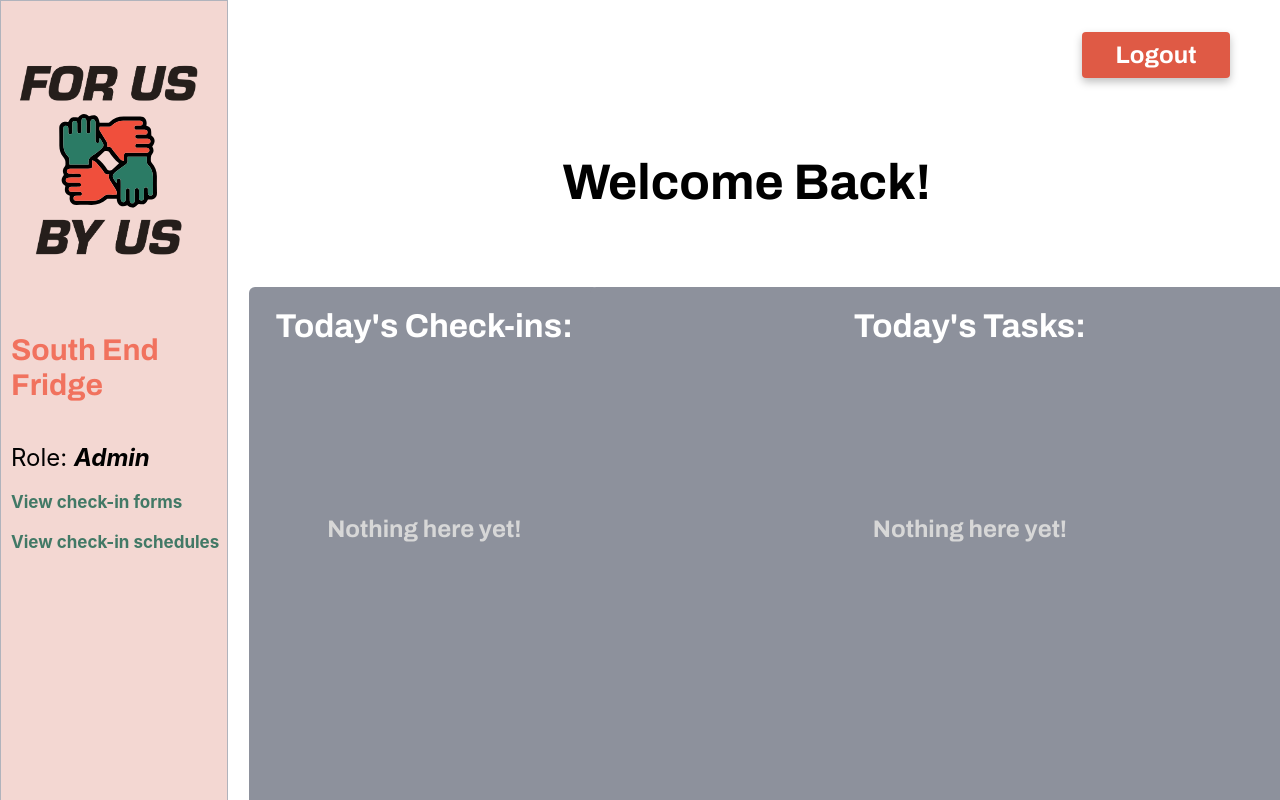
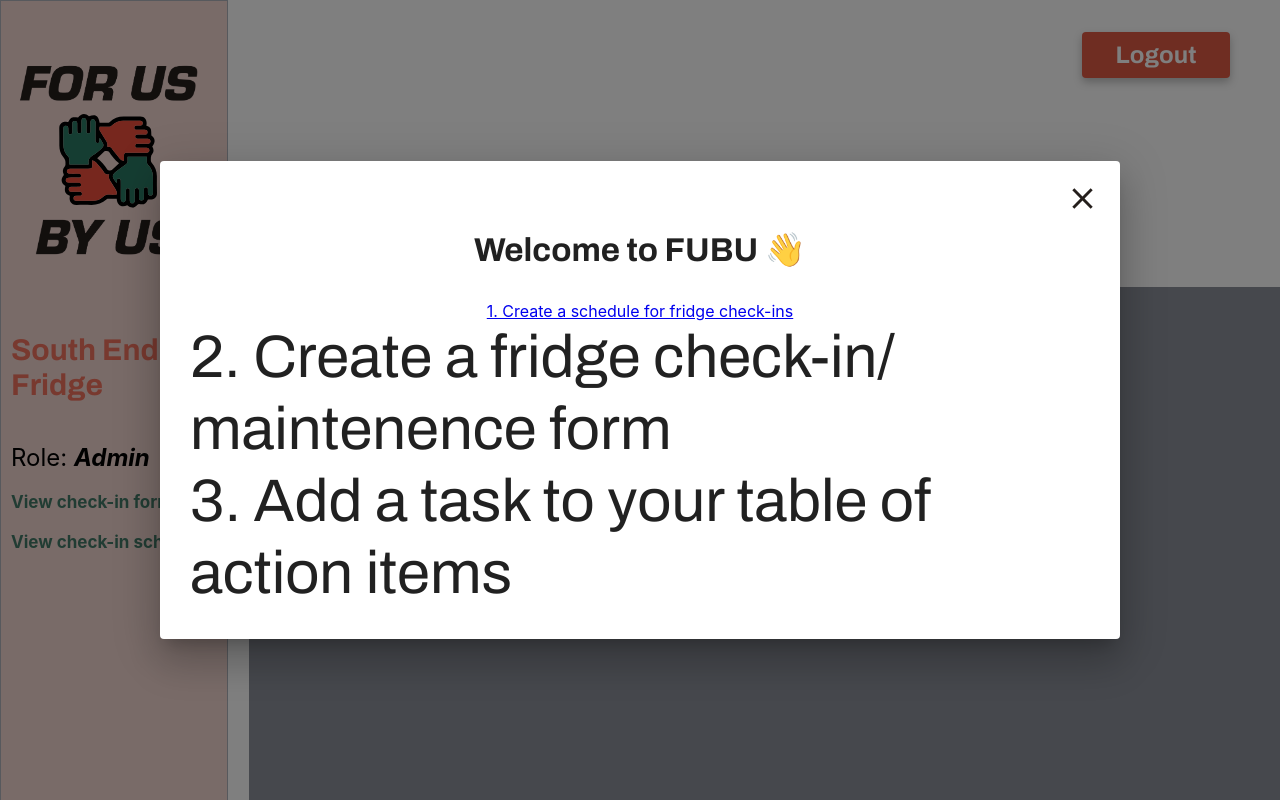
Before and after one commit to skylarsoehl/FUBU, a React (Create React App) app: page /dashboard-admin in a window 1280 px wide. Shown: the top 800 px of the page. Built offline with nearby package versions, Linux system fonts and the light colour scheme.

Commit message:
added pop up dialog for admin next steps

```diff
--- a/src/pages/admin/admin-dashboard.js
+++ b/src/pages/admin/admin-dashboard.js
@@ -1,11 +1,16 @@
 import Sidebar from "../../core/components/core-sidebar";
-import React from "react";
+import React, { useEffect } from "react";
 import { makeStyles } from "@material-ui/core/styles";
 import { ThemeProvider } from "@material-ui/styles";
 import Grid from "@material-ui/core/Grid";
 import theme from "../../theme";
 import { Typography } from "@material-ui/core";
 import Button from "@material-ui/core/Button";
+
+import NextStepsModal from "./next-steps-modal";
+
+import { Link } from "react-router-dom";
+
 // import Card from '@material-ui/core/Card';
 // import CardActions from '@material-ui/core/CardActions';
 // import CardContent from '@material-ui/core/CardContent';
@@ -140,10 +145,15 @@ const useStyles = makeStyles((theme) => ({
 function AdminDashboard() {
   const classes = useStyles();
 
-  setTimeout(function(){ alert("setting up community space modal would pop up like this after page load"); }, 500);
+  const [openDialog, setOpenDialog] = React.useState(false);
+
+  useEffect(() => {
+    setOpenDialog(true);
+  }, []);
 
   return (
     <ThemeProvider theme={theme}>
+      {openDialog ? <NextStepsModal /> : null}
       <Grid container xs={12} className={classes.root}>
         <Grid container xs={2}>
           <Sidebar></Sidebar>
@@ -151,6 +161,8 @@ function AdminDashboard() {
         <Grid container xs={10}>
           <Grid item xs={12} className={classes.logoutRow}>
             <Button
+              component={Link}
+              to="/"
               className={classes.logout}
               variant="contained"
               size="large"
--- /dev/null
+++ b/src/pages/admin/next-steps-modal.js
@@ -0,0 +1,106 @@
+import React from "react";
+import Dialog from "@material-ui/core/Dialog";
+import MuiDialogTitle from "@material-ui/core/DialogTitle";
+import MuiDialogContent from "@material-ui/core/DialogContent";
+import IconButton from "@material-ui/core/IconButton";
+import CloseIcon from "@material-ui/icons/Close";
+import Typography from "@material-ui/core/Typography";
+import { withStyles } from "@material-ui/core/styles";
+import { ThemeProvider } from "@material-ui/styles";
+import theme from "../../theme";
+import Emoji from "../../core/components/core-emoji";
+import { Link } from "react-router-dom";
+import Grid from "@material-ui/core/Grid";
+
+const styles = (theme) => ({
+  root: {
+    margin: 0,
+    padding: theme.spacing(5),
+  },
+  title: {
+    fontWeight: 600,
+    textAlign: "center",
+    paddingTop: "70px",
+  },
+  body: {
+    fontSize: "24px",
+  },
+  closeButton: {
+    position: "absolute",
+    right: theme.spacing(1),
+    top: theme.spacing(1),
+    color: "#251F1C",
+  },
+});
+
+const DialogTitle = withStyles(styles)((props) => {
+  const { children, classes, onClose, ...other } = props;
+  return (
+    <MuiDialogTitle disableTypography className={classes.title} {...other}>
+      <Typography className={classes.h1} variant="h1">
+        {children}
+      </Typography>
+      {onClose ? (
+        <IconButton
+          aria-label="close"
+          className={classes.closeButton}
+          onClick={onClose}
+        >
+          <CloseIcon fontSize="large" />
+        </IconButton>
+      ) : null}
+    </MuiDialogTitle>
+  );
+});
+
+const DialogContent = withStyles((theme) => ({
+  root: {
+    paddingTop: theme.spacing(2),
+    padding: "30px",
+    display: "flex",
+    flexWrap: "wrap",
+    justifyContent: "center",
+  },
+}))(MuiDialogContent);
+
+export default function NextStepsModal() {
+  const [open, setOpen] = React.useState(true);
+
+  const handleClose = () => {
+    setOpen(false);
+  };
+
+  return (
+    <ThemeProvider theme={theme}>
+      <Dialog
+        justifyContent="center"
+        onClose={handleClose}
+        open={open}
+        maxWidth="md"
+      >
+        <DialogTitle onClose={handleClose}>
+          Welcome to FUBU <Emoji symbol="👋" label="wave" />
+        </DialogTitle>
+        <DialogContent>
+          <Grid>
+            <Grid item>
+              <Link to="/schedule-admin">
+                1. Create a schedule for fridge check-ins
+              </Link>
+            </Grid>
+          </Grid>
+          <Grid item>
+            <Typography variant="h2">
+              2. Create a fridge check-in/ maintenence form
+            </Typography>
+          </Grid>
+          <Grid item>
+            <Typography variant="h2">
+              3. Add a task to your table of action items
+            </Typography>
+          </Grid>
+        </DialogContent>
+      </Dialog>
+    </ThemeProvider>
+  );
+}
```
